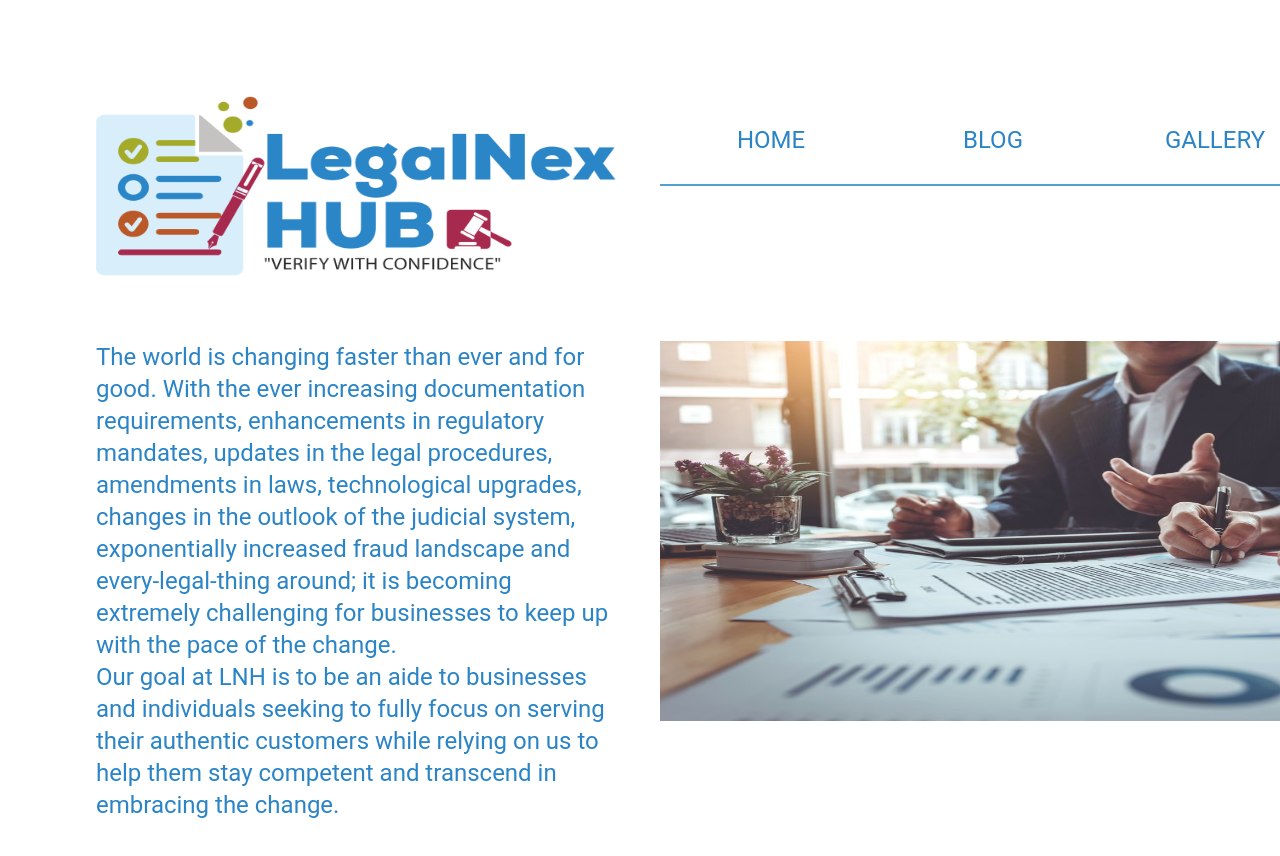
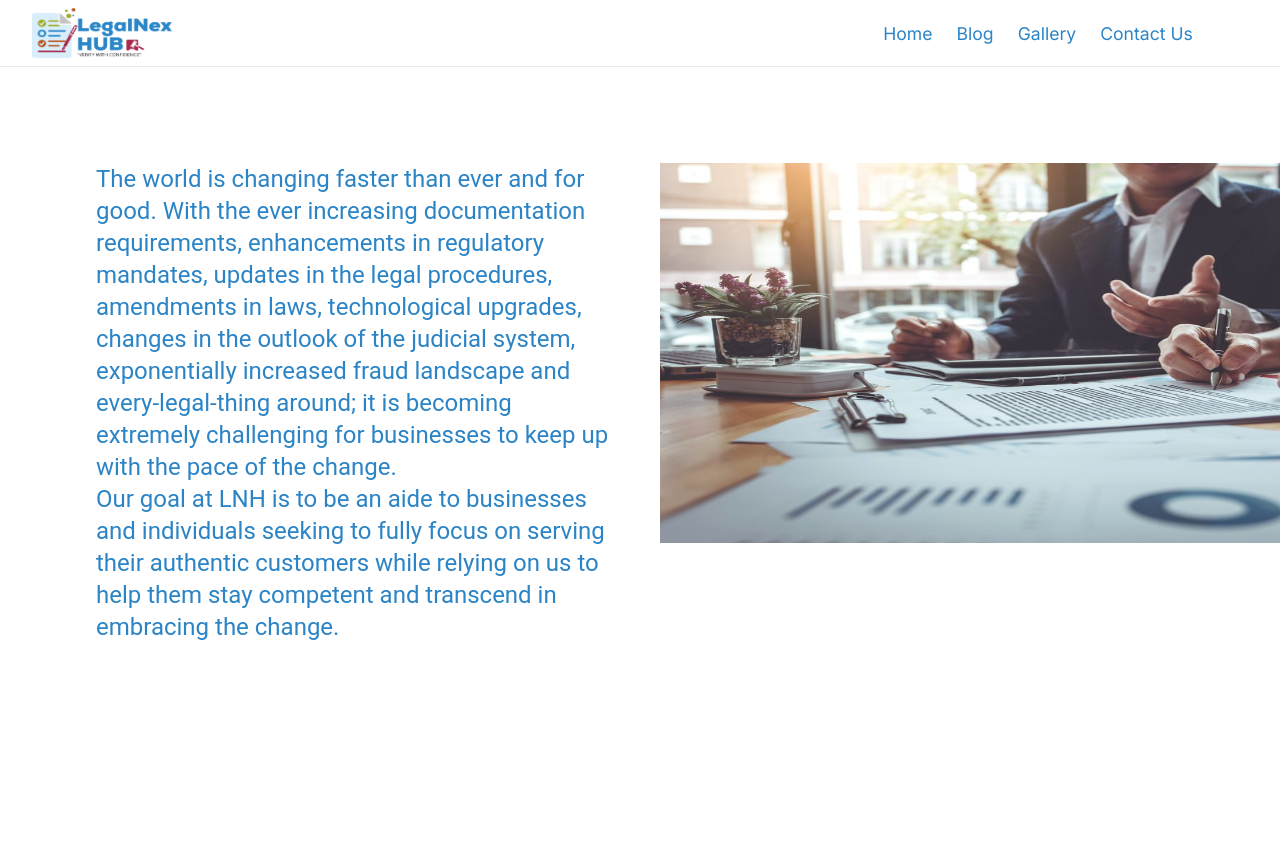
Before and after one commit to ShimmerGeeko/LNHub, a Next.js app: page / in a window 1280 px wide. Shown: the top 856 px of the page. Built offline with nearby package versions, Linux system fonts and the light colour scheme.

Commit message:
page.txt file updated

```diff
--- a/app/page.tsx
+++ b/app/page.tsx
@@ -10,6 +10,7 @@ import Typography from '@mui/material/Typography';
 import Grid from '@mui/material/Grid';
 import Paper from '@mui/material/Paper';
 import Box from '@mui/material/Box';
+import Link from "next/link";
 
 // const Item = styled(Paper)(({ theme }) => ({
 //   backgroundColor: theme.palette.mode === 'dark' ? '#1A2027' : '#fff',
@@ -21,52 +22,65 @@ import Box from '@mui/material/Box';
 
 export default function Home() {
   return (
-    <main className={styles.main}>
-      <div >
-      <Grid container rowSpacing={1} columnSpacing={{ xs: 3, sm: 4, md: 5 }}>
-        <Grid item xs={6}>
-          <p>
-            {/* <Image height={160} width={360}  src={`/logo.png`} alt={"logo"} /> */}
-            <Typography variant="h1" gutterBottom>
-            <Image height={180} width={520}  src={`/logo.png`} alt={"logo"} />
-            </Typography>
-            {/* VERIFY WITH CONFIDENCE */}
-          </p>
-        </Grid>
-        <Grid item xs={6} >
-          <nav aria-label="main mailbox folders" >
-            <List style={{ display: "flex"}} >
-              <ListItem style={{borderBottom: "2px solid #4093cde3"}}>
-                <ListItemButton style={{ width: "190px", textAlign: "center" }} >
-                  <ListItemText primary={<Typography variant="h5" gutterBottom>
+    <>
+      <header style={{ padding: '.5rem 2rem', display:'flex', alignItems:'center',justifyContent:'space-between', borderBottom:'1px solid #E5EAF2' }}>
+
+        <Image height={50} width={140} src={`/logo.png`} alt={"logo"} />
+
+        <nav aria-label="main mailbox folders" style={{width:'30%'}}>
+
+          <ul style={{ listStyleType: 'none', display: 'flex', gap: '1.5rem', fontSize: '1.1rem' }}>
+            <li>
+              <Link href="/">Home</Link>
+            </li>
+            <li>
+              <Link href="/about">Blog</Link>
+            </li>
+            <li>
+              <Link href="/blog/hello-world">Gallery</Link>
+            </li>
+            <li>
+              <Link href="/blog/hello-world">Contact Us</Link>
+            </li>
+          </ul>
+
+          {/* <List style={{ display: "flex" }} >
+                <ListItem>
+                  <ListItemButton >
+                    <ListItemText primary={<Typography variant="h6">
                       HOME
                     </Typography>} />
                   </ListItemButton>
                 </ListItem>
-              <ListItem style={{borderBottom: "2px solid #4093cde3"}}>
-                <ListItemButton style={{ width: "190px", textAlign: "center" }}>
-                  <ListItemText primary={<Typography variant="h5" gutterBottom>
+                <ListItem>
+                  <ListItemButton>
+                    <ListItemText primary={<Typography variant="h6">
                       BLOG
                     </Typography>} />
                   </ListItemButton>
                 </ListItem>
-              <ListItem style={{borderBottom: "2px solid #4093cde3"}} >
-                <ListItemButton style={{ width: "190px", textAlign: "center" }}>
-                  <ListItemText primary={<Typography variant="h5" gutterBottom>
+                <ListItem >
+                  <ListItemButton>
+                    <ListItemText primary={<Typography variant="h6">
                       GALLERY
                     </Typography>} />
                   </ListItemButton>
                 </ListItem>
-              <ListItem style={{borderBottom: "2px solid #4093cde3"}} >
-                <ListItemButton style={{ width: "190px", textAlign: "center" }}>
-                  <ListItemText primary={<Typography variant="h5" gutterBottom>
+                <ListItem >
+                  <ListItemButton>
+                    <ListItemText primary={<Typography variant="h6">
                       CONTACT US
                     </Typography>} />
                   </ListItemButton>
                 </ListItem>
-            </List>
+              </List> */}
         </nav>
-        </Grid>
+
+      </header>
+      <main className={styles.main}>
+        <div >
+          <Grid container rowSpacing={1} columnSpacing={{ xs: 3, sm: 4, md: 5 }}>
+
             <Grid item xs={6}>
               <p>
                 <Typography variant="h5" >
@@ -86,7 +100,7 @@ export default function Home() {
               </p>
             </Grid>
             <Grid item xs={6}>
-        <Image height={380} width={850}  src={process.env.NEXT_PUBLIC_BASE_URL + `/assets/insurance-Broker-vs-Insurer.jpg`} alt={"logo"} />
+              <Image height={380} width={850} src={process.env.NEXT_PUBLIC_BASE_URL + `/assets/insurance-Broker-vs-Insurer.jpg`} alt={"logo"} />
             </Grid>
           </Grid>
         </div>
@@ -150,5 +164,6 @@ change.
         </div>
       </div> */}
       </main>
+    </>
   );
 }
```
Lines whose indentation alone changed are shown as unchanged.
